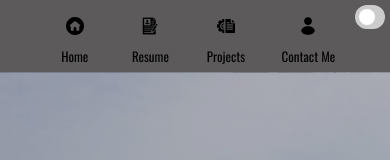
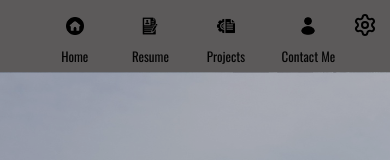
Before and after one commit to StefanSchutte/my-portfolio-resume-project, a Vue app: page /home in a window 390 px wide. Shown: the top 160 px of the page. Built offline with nearby package versions, Linux system fonts and the light colour scheme.

Commit message:
settings-toggle

```diff
--- a/src/Components/Nav/Nav.vue
+++ b/src/Components/Nav/Nav.vue
@@ -6,8 +6,8 @@
       <router-link to="/projects"><div class="nav-item"><img src="/project.png" alt="Projects" title="Projects"/>Projects</div></router-link>
       <router-link to="/stefan"><div class="nav-item"><img src="/user.png" alt="user" title="Stefan"/>Contact Me</div></router-link>
     </ul>
-    <div class="theme-toggle-container">
-      <ThemeToggle />
+    <div class="settings-position">
+      <SettingsMenu />
     </div>
   </nav>
 </template>
@@ -80,8 +80,7 @@ a {
   color: rgb(5, 5, 5);
 }
 
-/* Styles the container for the theme toggle component */
-.theme-toggle-container {
+.settings-position {
   position: absolute;
   top: 1rem;
   right: 2rem;
@@ -131,8 +130,7 @@ p {
     gap: 0.1rem;
   }
 
-  .theme-toggle-container {
-    position: absolute;
+  .settings-position {
     top: 0.3rem;
     right: 0.3rem;
   }
@@ -141,7 +139,7 @@ p {
 
 </style>
 <script setup lang="ts">
-import ThemeToggle from "../Utils/ThemeToggle.vue";
+import SettingsMenu from "../Settings/SettingsMenu.vue";
 
 /**
  * This is a Vue component representing a navigation bar with links to different sections of the site.
--- /dev/null
+++ b/src/Components/Settings/SettingsMenu.vue
@@ -0,0 +1,110 @@
+<template>
+  <div class="settings-container">
+    <button @click="toggleSettings" class="settings-button">
+      <Settings class="settings-icon" />
+    </button>
+    <!-- Settings Modal -->
+    <div v-if="isSettingsOpen" class="settings-modal">
+      <div class="settings-content">
+        <h3>Settings</h3>
+        <ThemeToggle />
+      </div>
+    </div>
+  </div>
+</template>
+
+<script setup lang="ts">
+import { ref, onMounted, onUnmounted } from 'vue';
+import ThemeToggle from "../Utils/ThemeToggle.vue";
+import { Settings } from 'lucide-vue-next';
+
+const isSettingsOpen = ref(false);
+
+const toggleSettings = () => {
+  isSettingsOpen.value = !isSettingsOpen.value;
+};
+
+const handleClickOutside = (event: MouseEvent) => {
+  const modal = document.querySelector('.settings-modal');
+  const button = document.querySelector('.settings-button');
+  if (isSettingsOpen.value && modal && button &&
+      !modal.contains(event.target as Node) &&
+      !button.contains(event.target as Node)) {
+    isSettingsOpen.value = false;
+  }
+};
+
+onMounted(() => {
+  document.addEventListener('click', handleClickOutside);
+});
+
+onUnmounted(() => {
+  document.removeEventListener('click', handleClickOutside);
+});
+</script>
+
+<style scoped>
+.settings-container {
+  position: relative;
+}
+
+.settings-button {
+  background: none;
+  border: none;
+  cursor: pointer;
+  padding: 0.5rem;
+  transition: transform 0.2s ease;
+}
+
+.settings-button:hover {
+  transform: rotate(45deg);
+}
+
+.settings-icon {
+  width: 1.5rem;
+  height: 1.5rem;
+  color: #000000;
+}
+
+.settings-modal {
+  position: absolute;
+  top: 100%;
+  right: 0;
+  background-color: #ffffff;
+  border-radius: 8px;
+  box-shadow: 0 4px 6px -1px rgba(0, 0, 0, 0.1), 0 2px 4px -1px rgba(0, 0, 0, 0.06);
+  padding: 1rem;
+  min-width: 200px;
+  z-index: 50;
+  animation: slideIn 0.2s ease-out;
+}
+
+.settings-content {
+  display: flex;
+  flex-direction: column;
+  gap: 1rem;
+}
+
+.settings-content h3 {
+  margin: 0;
+  font-size: 1.1rem;
+  color: #374151;
+}
+
+@keyframes slideIn {
+  from {
+    opacity: 0;
+    transform: translateY(-10px);
+  }
+  to {
+    opacity: 1;
+    transform: translateY(0);
+  }
+}
+
+@media only screen and (max-width: 550px) {
+  .settings-modal {
+    min-width: 150px;
+  }
+}
+</style>
--- a/src/Components/Utils/ThemeToggle.vue
+++ b/src/Components/Utils/ThemeToggle.vue
@@ -1,66 +1,58 @@
 <template>
   <div class="theme-toggle">
-    <label class="switch">
-      <input type="checkbox" id="theme-switch" @change="toggleTheme" />
-      <span class="slider round"></span>
-    </label>
-<p>MODE</p>
+    <div class="toggle-container">
+      <span class="mode-text">Theme Mode</span>
+      <label class="switch">
+        <input
+            type="checkbox"
+            id="theme-switch"
+            @change="themeStore.toggleTheme"
+            :checked="themeStore.isDarkMode"
+        />
+        <span class="slider round">
+          <Sun class="sun-icon" />
+          <Moon class="moon-icon" />
+        </span>
+      </label>
+    </div>
   </div>
 </template>
 
-<script>
-export default {
-  name: "ThemeToggle",
-  data() {
-    return {
-      isDarkMode: false
-    };
-  },
-  methods: {
-    toggleTheme() {
-      if (this.isDarkMode) {
-        document.documentElement.classList.remove('dark-mode');
-        localStorage.setItem('theme', 'light');
-        this.isDarkMode = false;
-      } else {
-        document.documentElement.classList.add('dark-mode');
-        localStorage.setItem('theme', 'dark');
-        this.isDarkMode = true;
-      }
-    },
-    setInitialTheme() {
-      const savedTheme = localStorage.getItem('theme');
-      if (savedTheme === 'dark') {
-        document.documentElement.classList.add('dark-mode');
-        this.isDarkMode = true;
-      } else {
-        document.documentElement.classList.add('light');
-        this.isDarkMode = false;
-      }
-    }
-  },
-  mounted() {
-    this.setInitialTheme();
-  }
-}
+<script setup lang="ts">
+import { onMounted } from 'vue';
+import { Sun, Moon } from 'lucide-vue-next';
+import { useThemeStore } from '../../stores/themeStore';
+
+const themeStore = useThemeStore();
+
+onMounted(() => {
+  themeStore.initTheme();
+});
 </script>
+
 
 <style scoped>
 .theme-toggle {
+  width: 100%;
+}
+
+.toggle-container {
   display: flex;
+  justify-content: space-between;
   align-items: center;
-  flex-direction: column;
-  color: black;
-  margin-left: 1rem;
+  padding: 0.5rem;
 }
-p {
+
+.mode-text {
   font-family: "Oswald", sans-serif;
+  color: #374151;
+  font-size: 0.9rem;
 }
 
 .switch {
   position: relative;
   display: inline-block;
-  width: 50px;
+  width: 56px;
   height: 28px;
 }
 
@@ -77,84 +69,78 @@ p {
   left: 0;
   right: 0;
   bottom: 0;
-  background-color: #ccc;
+  background-color: #f3f4f6;
   transition: .4s;
   border-radius: 34px;
+  border: 2px solid #e5e7eb;
+  display: flex;
+  align-items: center;
+  justify-content: space-between;
+  padding: 0 4px;
 }
-
-
 
 .slider:before {
   position: absolute;
   content: "";
   height: 20px;
   width: 20px;
-  left: 4px;
-  bottom: 4px;
+  left: 3px;
+  bottom: 2px;
   background-color: white;
   transition: .4s;
   border-radius: 50%;
+  box-shadow: 0 2px 4px rgba(0, 0, 0, 0.1);
+  z-index: 2;
+}
+
+.sun-icon, .moon-icon {
+  width: 14px;
+  height: 14px;
+  color: #9ca3af;
+}
+
+.sun-icon {
+  margin-right: 4px;
+}
+
+.moon-icon {
+  margin-left: 4px;
 }
 
 input:checked + .slider {
   background-color: #059669;
+  border-color: #047857;
 }
 
 input:checked + .slider:before {
-  transform: translateX(22px);
+  transform: translateX(28px);
+}
+
+input:checked + .slider .sun-icon,
+input:checked + .slider .moon-icon {
+  color: white;
 }
 
 @media screen and (max-width: 500px) {
   .switch {
-    position: relative;
-    display: inline-block;
-    width: 30px;
+    width: 48px;
     height: 24px;
   }
 
-  .switch input {
-    opacity: 0;
-    width: 0;
-    height: 0;
-  }
-
-  .slider {
-    position: absolute;
-    cursor: pointer;
-    top: 0;
-    left: 0;
-    right: 0;
-    bottom: 0;
-    background-color: #ccc;
-    transition: .4s;
-    border-radius: 34px;
-  }
-
-
-
   .slider:before {
-    position: absolute;
-    content: "";
     height: 16px;
     width: 16px;
-    left: 4px;
-    bottom: 4px;
-    background-color: white;
-    transition: .4s;
-    border-radius: 50%;
-  }
-
-  input:checked + .slider {
-    background-color: #059669;
+    left: 2px;
+    bottom: 2px;
   }
 
   input:checked + .slider:before {
-    transform: translateX(7px);
+    transform: translateX(24px);
   }
 
-  p {
-    display: none;
+  .sun-icon, .moon-icon {
+    width: 12px;
+    height: 12px;
   }
-
 }
 </style>
--- a/src/main.js
+++ b/src/main.js
@@ -17,6 +17,7 @@ import PaintClone from "./Components/Tools/PaintClone.vue";
 import PongGame from "./Components/Tools/PongGame.vue";
 import Calculator from "./Components/Tools/Calculator.vue";
 import ScrollView from "./Components/ScrollView/ScrollView.vue";
+import { useThemeStore } from './stores/themeStore'
 
 const routes = [
     { path: '/', redirect: '/home' },
@@ -59,6 +60,9 @@ const router = createRouter({
     routes,
 })
 
+const themeStore = useThemeStore()
+themeStore.initTheme()
+
 const app = createApp(App)
 app.use(router)
 app.mount('#app')
--- /dev/null
+++ b/src/stores/themeStore.ts
@@ -0,0 +1,34 @@
+import { ref } from 'vue'
+
+export const useThemeStore = () => {
+    const isDarkMode = ref(localStorage.getItem('theme') === 'dark')
+
+    const toggleTheme = () => {
+        isDarkMode.value = !isDarkMode.value
+        applyTheme(isDarkMode.value)
+    }
+
+    const applyTheme = (isDark: boolean) => {
+        if (isDark) {
+            document.documentElement.classList.add('dark-mode')
+            document.documentElement.classList.remove('light')
+            localStorage.setItem('theme', 'dark')
+        } else {
+            document.documentElement.classList.remove('dark-mode')
+            document.documentElement.classList.add('light')
+            localStorage.setItem('theme', 'light')
+        }
+    }
+
+    const initTheme = () => {
+        const savedTheme = localStorage.getItem('theme')
+        isDarkMode.value = savedTheme === 'dark'
+        applyTheme(isDarkMode.value)
+    }
+
+    return {
+        isDarkMode,
+        toggleTheme,
+        initTheme
+    }
+}
--- a/src/style.css
+++ b/src/style.css
@@ -4,11 +4,25 @@
 @import url("https://fonts.googleapis.com/css2?family=Shadows+Into+Light&display=swap");
 @import url('https://fonts.googleapis.com/css2?family=Press+Start+2P&display=swap');
 @import url('https://fonts.googleapis.com/css2?family=Montserrat:ital,wght@0,100..900;1,100..900&family=Quicksand:wght@600&display=swap');
+
+:root {
+  /* Light theme variables */
+  --background-color: #ffffff;
+  --text-color: #000000;
+}
+
+:root.dark-mode {
+  /* Dark theme variables */
+  --background-color: #000000;
+  --text-color: #ffffff;
+}
+
 body {
-  background-color: black;
-  color: white;
+  background-color: var(--background-color);
+  color: var(--text-color);
   font-family: "Mukta", sans-serif;
   font-size: medium;
+  transition: background-color 0.3s ease, color 0.3s ease;
 }
 
 * {
```
